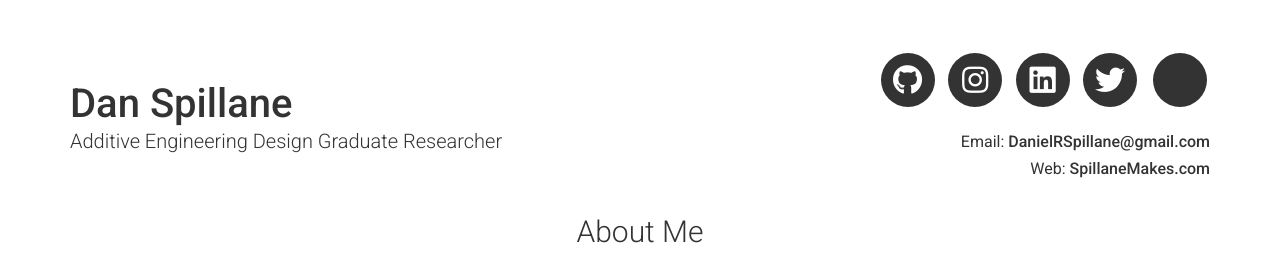
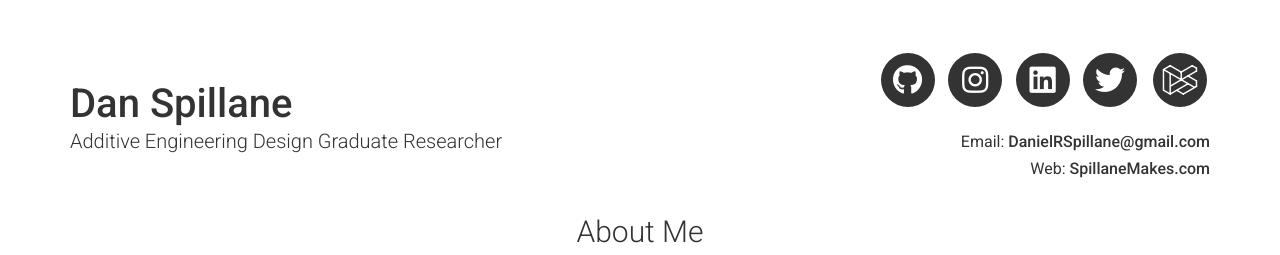
Before and after one commit to drspillane/drspillane.github.io, a Jekyll site: the page built from index.md, in a window 1280 px wide. Shown: the top 255 px of the page. Built offline with Jekyll 4.4.1, drawn with Linux system fonts in a browser that asks for light colours; nearby versions of some CDN libraries.

Commit message:
Added Custom Logo to Button

```diff
--- a/_includes/header.html
+++ b/_includes/header.html
@@ -100,7 +100,7 @@
         {% for link in site.additional_links %}
           <li>
             {% include a.html href=link.url class="button button--sacnite button--round-l" %}
-              <i class="icon-DSLogo" title="{{ link.title | escape }}"></i>
+              <i class="icon-DSLogoFit" title="Dan Spillane Makes Portfolio Link"></i>
             </a>
           </li>
         {% endfor %}
--- a/_sass/style.css
+++ b/_sass/custom-icons.scss
@@ -1,10 +1,10 @@
 @font-face {
   font-family: 'icomoon';
-  src:  url('fonts/icomoon.eot?8hop3e');
-  src:  url('fonts/icomoon.eot?8hop3e#iefix') format('embedded-opentype'),
-    url('fonts/icomoon.ttf?8hop3e') format('truetype'),
-    url('fonts/icomoon.woff?8hop3e') format('woff'),
-    url('fonts/icomoon.svg?8hop3e#icomoon') format('svg');
+  src:  url('../assets/fonts/icomoon.eot?8hop3e');
+  src:  url('../assets/fonts/icomoon.eot?8hop3e#iefix') format('embedded-opentype'),
+    url('../assets/fonts/icomoon.ttf?8hop3e') format('truetype'),
+    url('../assets/fonts/icomoon.woff?8hop3e') format('woff'),
+    url('../assets/fonts/icomoon.svg?8hop3e#icomoon') format('svg');
   font-weight: normal;
   font-style: normal;
   font-display: block;
@@ -25,6 +25,12 @@
   -moz-osx-font-smoothing: grayscale;
 }
 
+.icon-DSLogoFit:before {
+  content: "\e904";
+}
+.icon-DSLogoNoVB:before {
+  content: "\e903";
+}
 .icon-DSLogo:before {
   content: "\e900";
 }
@@ -32,3 +38,6 @@
   content: "\e901";
   color: #e6e6e6;
 }
+.icon-DSLogoTall:before {
+  content: "\e902";
+}
--- a/assets/main.scss
+++ b/assets/main.scss
@@ -3,3 +3,4 @@
 ---
 
 @import 'modern-resume-theme';
+@import 'custom-icons';
```
Also changed, not shown: assets/fonts/icomoon.ttf, assets/fonts/icomoon.woff, 2 other files.
